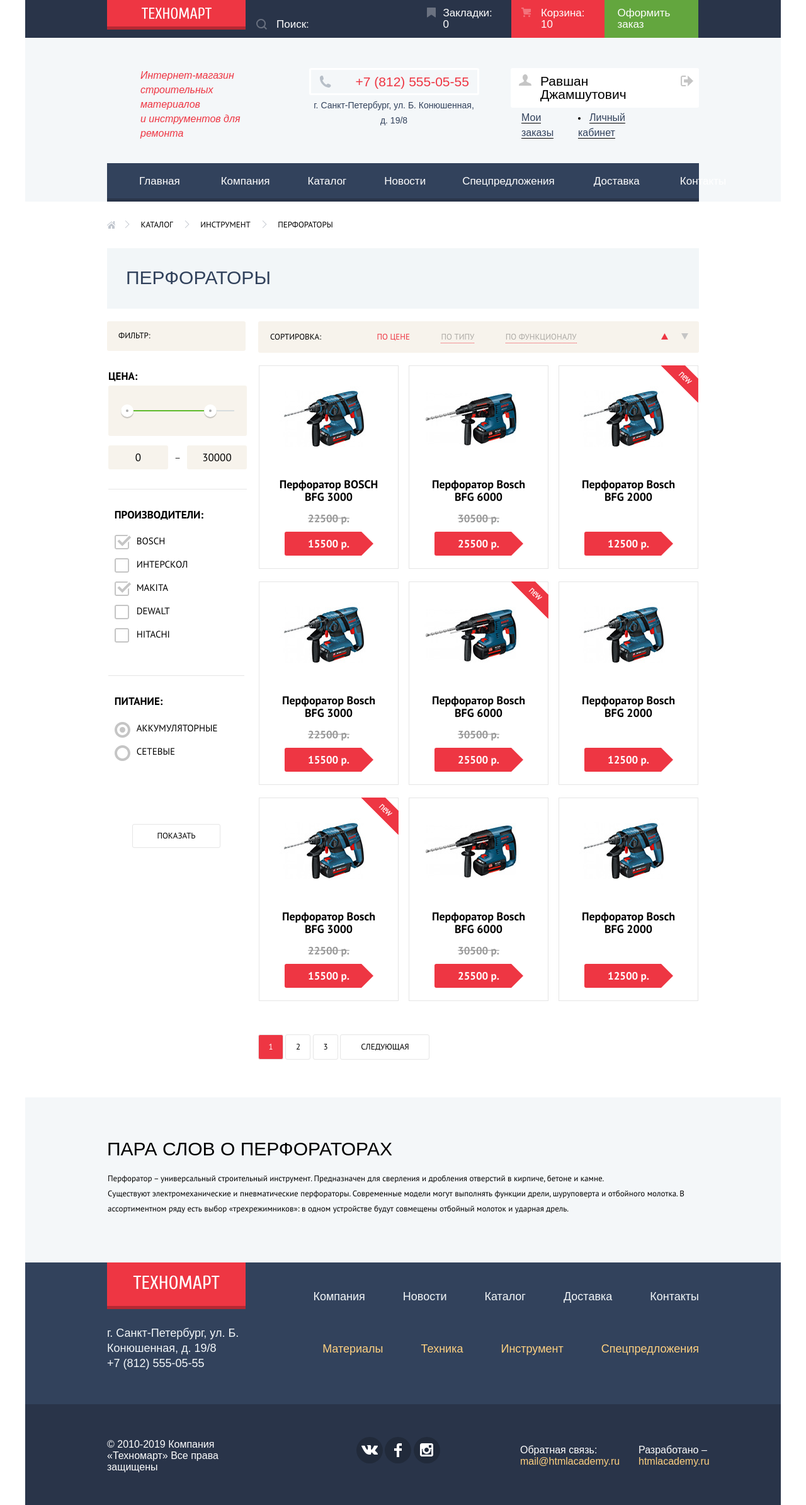
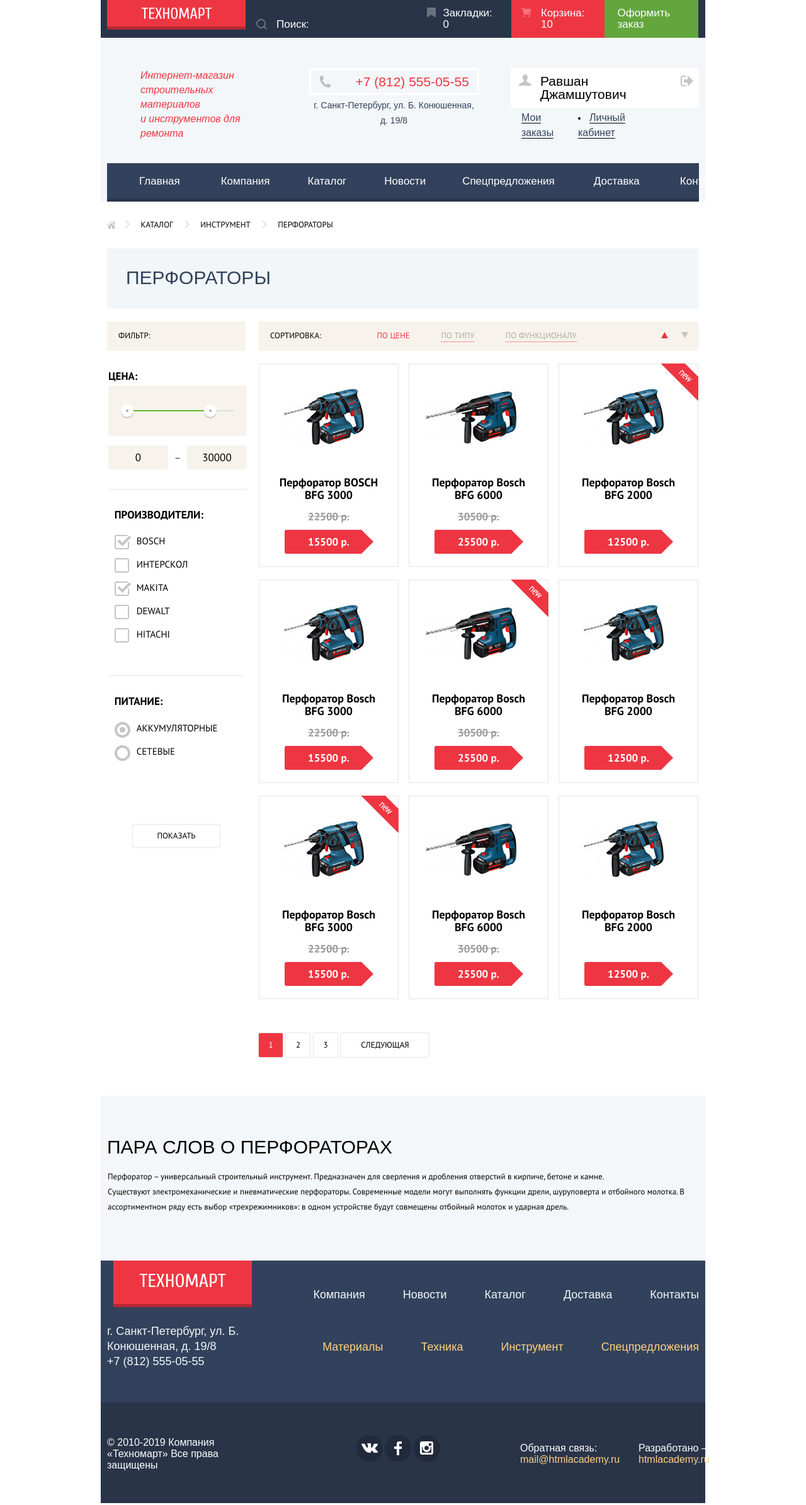
Before and after one commit to svetlanadyachenko/479245-technomart-24, a plain HTML site: page catalog.html in a window 1280 px wide. Shown: the whole page at 63% size. Drawn offline with Linux system fonts and the light colour scheme; a web font is replaced by a local one.

Commit message:
Исправления

```diff
--- a/catalog.html
+++ b/catalog.html
@@ -8,7 +8,7 @@
     <link href="css/style.css" rel="stylesheet">
   </head>
   <body>
-    <header class="main-header">
+    <header class="main-header container">
       <section class="user-navigation">
         <h2 class="visually-hidden">Пользовательская навигация</h2>
         <a class="header-logo" href="index.html">
@@ -39,7 +39,6 @@
                 <svg xmlns="http://www.w3.org/2000/svg" width="21" height="17" viewBox="0 0 21 17"><g fill="#c5c5c5"><path fill="#c5c5c5" d="M21 8.5L12.125 0v6h-6v5h6v6z"/><path fill="#c5c5c5" d="M3.106 13.952V3.048c.018-.376.171-1.057 1.01-1.057h5.027V0H4.116C1.938 0 1.112 1.81 1.087 3.027v10.946C1.112 15.189 1.938 17 4.116 17h5.027v-1.99H4.116c-.839 0-.992-.683-1.01-1.058z"/></g></svg>
               </a>
             </div>
-
             <ul class="user-page-link">
               <li>
                 <a href="#">Мои заказы</a>
@@ -77,7 +76,7 @@
         </ul>
       </nav>
     </header>
-    <main>
+    <main class="container">
       <section class="catalog-position">
         <ul class="catalog-position-nav">
           <li class="icon-home">
@@ -329,7 +328,7 @@
         </div>
       </section>
     </main>
-    <footer class="main-footer">
+    <footer class="main-footer container">
       <div class="upper-footer-container">
         <section class="adress">
           <h2 class="visually-hidden">Адрес Техномарта</h2>
--- a/css/style.css
+++ b/css/style.css
@@ -1,7 +1,7 @@
 body {
   position: relative;
-  width: 1200px;
-  margin: auto;
+  min-width: 960px;
+  margin: 0;
   padding: 0;
   font-family: "PT Sans", "Arial", sans-serif;
   font-size: 13px;
@@ -35,22 +35,27 @@ input[type="radio"].visually-hidden {
   overflow: hidden;
 }
 
+.container {
+  width: 960px;
+  margin: 0 auto;
+}
+
 .main-header {
   display: flex;
   flex-direction: column;
-  width: 1200px;
   background-color: #f4f7f9;
 }
 
 .user-navigation {
   position: relative;
-  width: 1200px;
+  width: 960px;
+  margin: 0;
   background-color: #293449;
 }
 
 .header-logo {
   position: absolute;
-  left: 130px;
+  left: 10px;
   width: 220px;
   height: 47px;
   padding-left: 55px;
@@ -86,7 +91,7 @@ input[type="radio"].visually-hidden {
   position: relative;
   display: inline-block;
   width: 270px;
-  margin-left: 350px;
+  margin-left: 230px;
   background-color: #293449;
 }
 
@@ -1136,7 +1141,7 @@ input[type="radio"].visually-hidden {
 
 .service-container {
   width: 398px;
-  margin-left: 130px;
+  margin-left: 10px;
   padding-top: 68px;
   padding-bottom: 28px;
 }
@@ -1347,15 +1352,28 @@ input[type="radio"].visually-hidden {
 }
 
 .about-company ul {
-  list-style-image: url("../image/red-line.png");
+  list-style: none;
 }
 
 .about-company li {
+  position: relative;
   font-family: "Cuprum", "Arial", sans-serif;
   font-size: 18px;
   line-height: 36px;
   font-weight: 400;
   color: #000000;
+}
+
+.about-company li::before {
+  content: "";
+  position: absolute;
+  top: 50%;
+  left: -30px;
+  width: 25px;
+  height: 2px;
+  background-image: url("../image/red-line.png");
+  background-repeat: no-repeat;
+  background-position: 0 0;
 }
 
 .about-company a {
@@ -1761,6 +1779,8 @@ input[type="radio"].visually-hidden {
   justify-content: space-between;
   align-items: center;
   margin: 0;
+  padding-top: 11px;
+  padding-bottom: 12px;
   padding-left: 19px;
   padding-right: 17px;
   background-color: #f7f3ec;
@@ -1768,6 +1788,8 @@ input[type="radio"].visually-hidden {
 }
 
 .sorting-section-title {
+  display: block;
+  margin: 0;
   font-family: "PT Sans", "Arial", sans-serif;
   font-size: 13px;
   line-height: 18px;
@@ -1777,6 +1799,7 @@ input[type="radio"].visually-hidden {
 }
 
 .sorting-list {
+  margin: 0;
   padding: 0;
   list-style: none;
 }
@@ -1814,8 +1837,8 @@ input[type="radio"].visually-hidden {
   display: flex;
   justify-content: space-between;
   width: 43px;
-  padding-top: 10px;
-  padding-bottom: 9px;
+  margin: 0;
+  padding: 0;
 }
 
 .navigation path {
@@ -1889,7 +1912,6 @@ input[type="radio"].visually-hidden {
 }
 
 .about-product {
-  width: 1200px;
   padding-top: 67px;
   padding-bottom: 73px;
   background-color: #f4f7f9;
@@ -1898,7 +1920,7 @@ input[type="radio"].visually-hidden {
 .about-product h2 {
   margin: 0;
   margin-bottom: 20px;
-  margin-left: 130px;
+  margin-left: 10px;
   font-family: "Cuprum", "Arial", sans-serif;
   font-size: 30px;
   line-height: 30px;
@@ -2180,14 +2202,13 @@ input[type="radio"].visually-hidden {
   position: relative;
   display: flex;
   flex-direction: column;
-  width: 1200px;
-  color: #ffffff;
-  background-color:#32425c;
+  color: #ffffff;
+  background-color: #293449;
 }
 
 .footer-logo {
   position: absolute;
-  left: 130px;
+  left: 20px;
   padding-left: 41px;
   padding-right: 41px;
   padding-top: 20px;
@@ -2208,8 +2229,10 @@ input[type="radio"].visually-hidden {
 .upper-footer-container {
   display: flex;
   justify-content: space-between;
-  padding-left: 130px;
-  padding-right: 130px;
+  margin: 0;
+  padding-left: 10px;
+  padding-right: 10px;
+  background-color: #32425c;
 }
 
 .adress {
@@ -2299,6 +2322,8 @@ input[type="radio"].visually-hidden {
 .lower-footer-container {
   display: flex;
   justify-content: space-between;
+  padding-left: 10px;
+  padding-right: 10px;
   padding-top: 39px;
   padding-bottom: 35px;
   background-color: #293449;
```
Also changed, not shown: index.html (+5 -3 lines).
